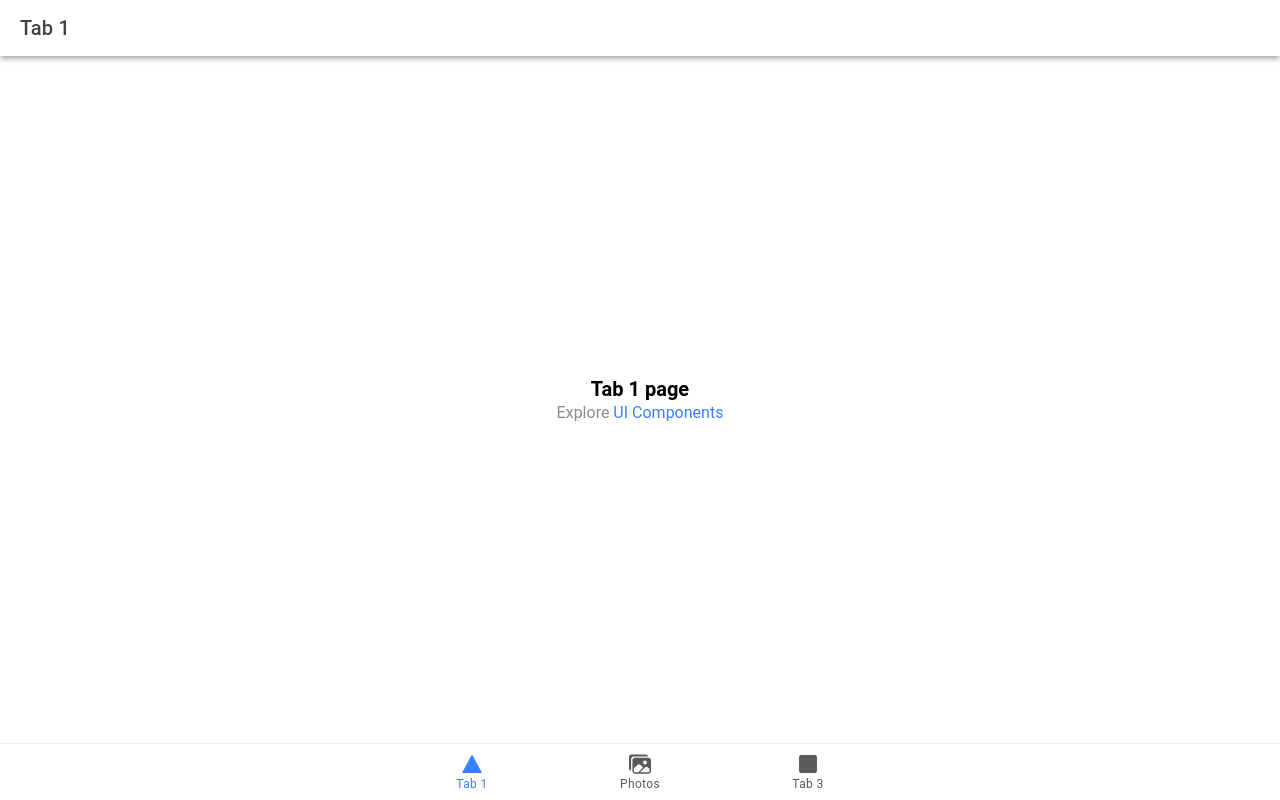
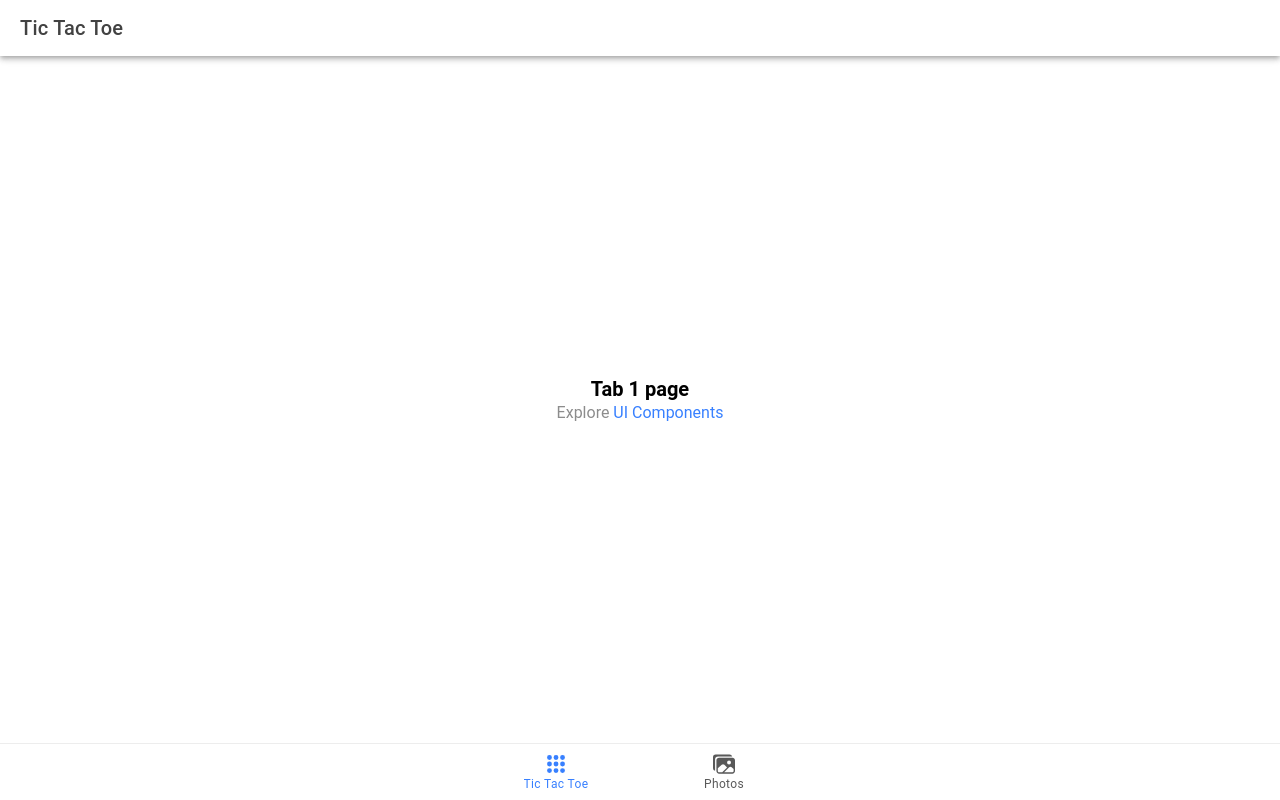
Before and after one commit to will2357/capacitor-ex-app, a React (Vite) app: page /tab1 in a window 1280 px wide. Built offline with nearby package versions, Linux system fonts and the light colour scheme.

Commit message:
rm 3rd tab and rename

```diff
--- a/src/App.tsx
+++ b/src/App.tsx
@@ -10,7 +10,7 @@ import {
   setupIonicReact
 } from '@ionic/react';
 import { IonReactRouter } from '@ionic/react-router';
-import { images, square, triangle } from 'ionicons/icons';
+import { images, apps } from 'ionicons/icons';
 import Tab1 from './pages/Tab1';
 import Tab2 from './pages/Tab2';
 
@@ -52,16 +52,12 @@ const App: React.FC = () => (
         </IonRouterOutlet>
         <IonTabBar slot="bottom">
           <IonTabButton tab="tab1" href="/tab1">
-            <IonIcon aria-hidden="true" icon={triangle} />
-            <IonLabel>Tab 1</IonLabel>
+            <IonIcon aria-hidden="true" icon={apps} />
+            <IonLabel>Tic Tac Toe</IonLabel>
           </IonTabButton>
           <IonTabButton tab="tab2" href="/tab2">
             <IonIcon aria-hidden="true" icon={images} />
             <IonLabel>Photos</IonLabel>
-          </IonTabButton>
-          <IonTabButton tab="tab3" href="/tab3">
-            <IonIcon aria-hidden="true" icon={square} />
-            <IonLabel>Tab 3</IonLabel>
           </IonTabButton>
         </IonTabBar>
       </IonTabs>
--- a/src/pages/Tab1.tsx
+++ b/src/pages/Tab1.tsx
@@ -7,13 +7,13 @@ const Tab1: React.FC = () => {
     <IonPage>
       <IonHeader>
         <IonToolbar>
-          <IonTitle>Tab 1</IonTitle>
+          <IonTitle>Tic Tac Toe</IonTitle>
         </IonToolbar>
       </IonHeader>
       <IonContent fullscreen>
         <IonHeader collapse="condense">
           <IonToolbar>
-            <IonTitle size="large">Tab 1</IonTitle>
+            <IonTitle size="large">Tic Tac Toe</IonTitle>
           </IonToolbar>
         </IonHeader>
         <ExploreContainer name="Tab 1 page" />
--- a/src/pages/Tab2.tsx
+++ b/src/pages/Tab2.tsx
@@ -26,7 +26,7 @@ const Tab2: React.FC = () => {
     <IonPage>
       <IonHeader>
         <IonToolbar>
-          <IonTitle>Will's Photo Gallery!!!</IonTitle>
+          <IonTitle>Photo Gallery</IonTitle>
         </IonToolbar>
       </IonHeader>
       <IonContent>
```
